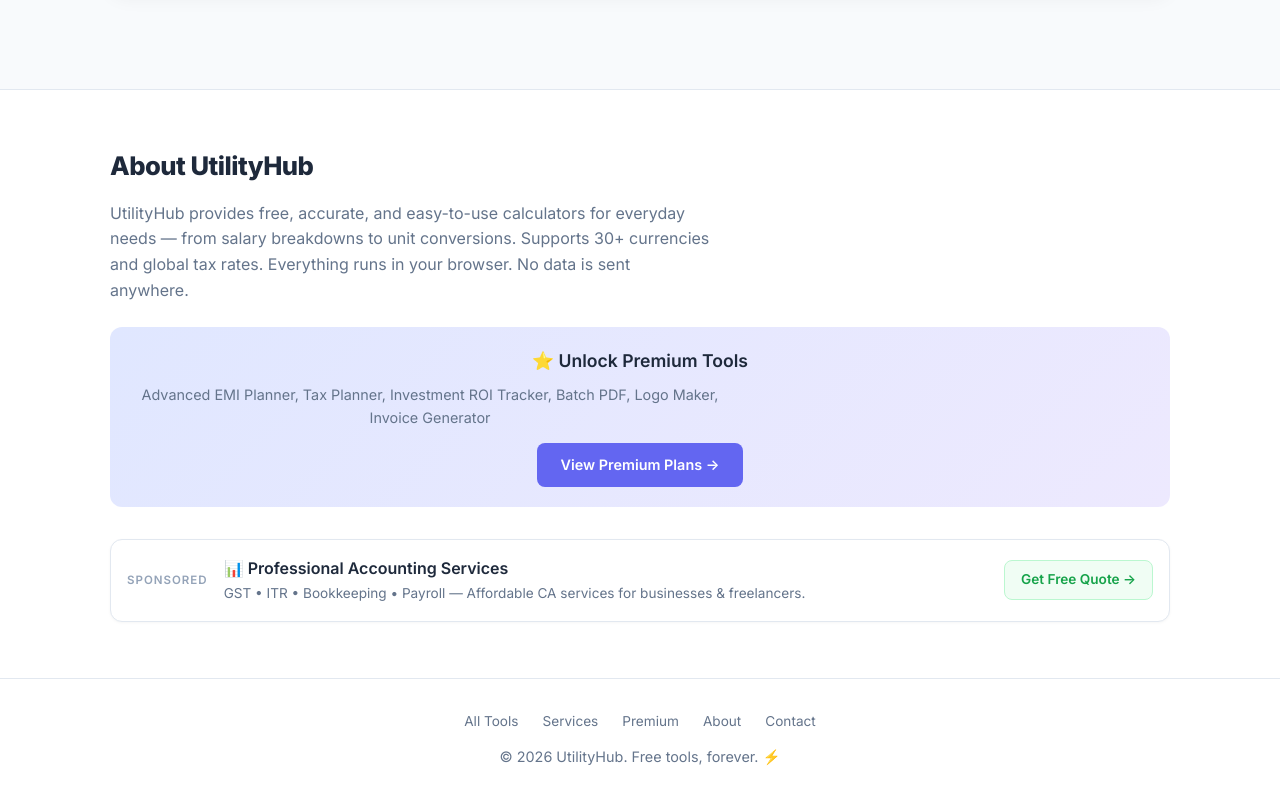
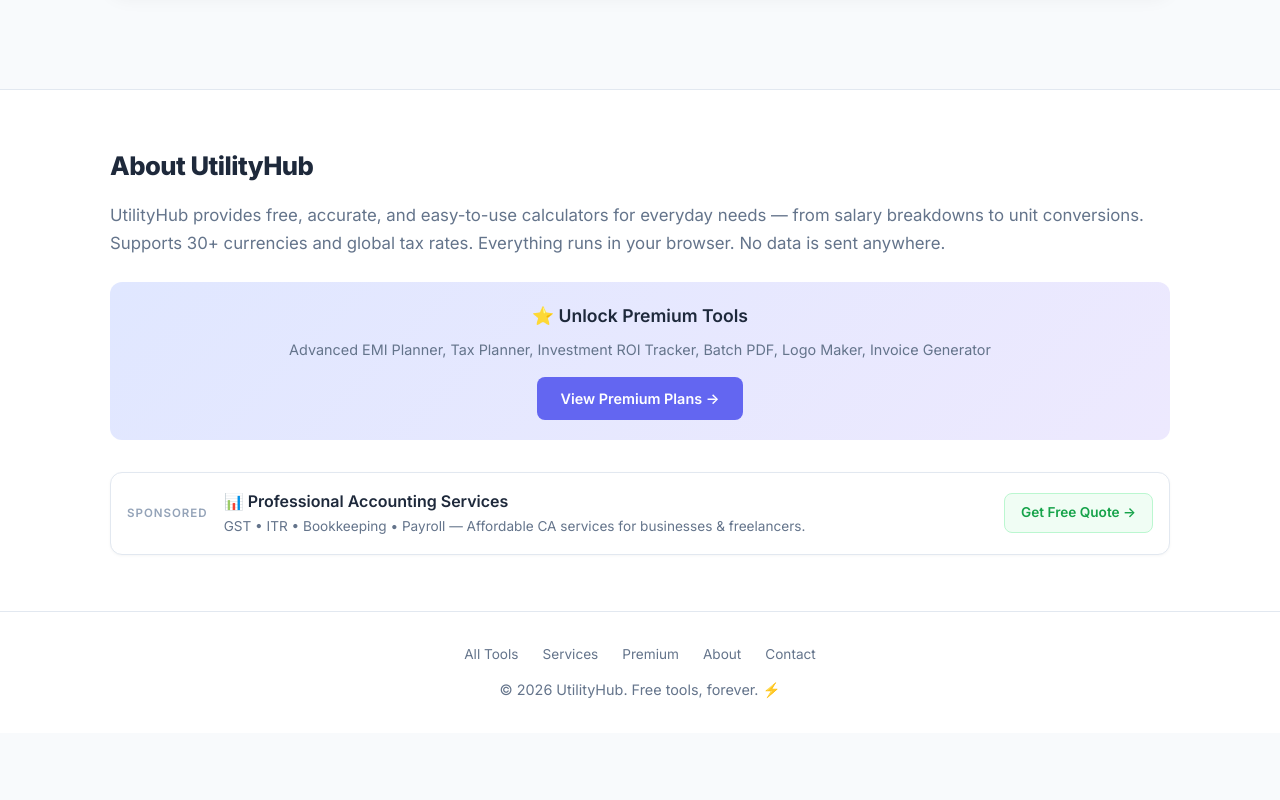
Before and after one commit to mahaavtarstories-cmd/utilityhub, a plain HTML site: page index.html in a window 1280 px wide. Shown: the part 5110-5910 px from the top of the page. After the commit the page ends 5843 px from the top, so only its background shows below. Drawn offline with Linux system fonts and the light colour scheme.

Commit message:
About: widen paragraph to full container width (was cramped 600px on desktop)

```diff
--- a/css/style.css
+++ b/css/style.css
@@ -319,7 +319,9 @@
 
 .about p {
   color: var(--text-muted);
-  max-width: 600px;
+  max-width: 100%;
+  font-size: 1.05rem;
+  line-height: 1.7;
 }
 
 /* ===== Footer ===== */
```
